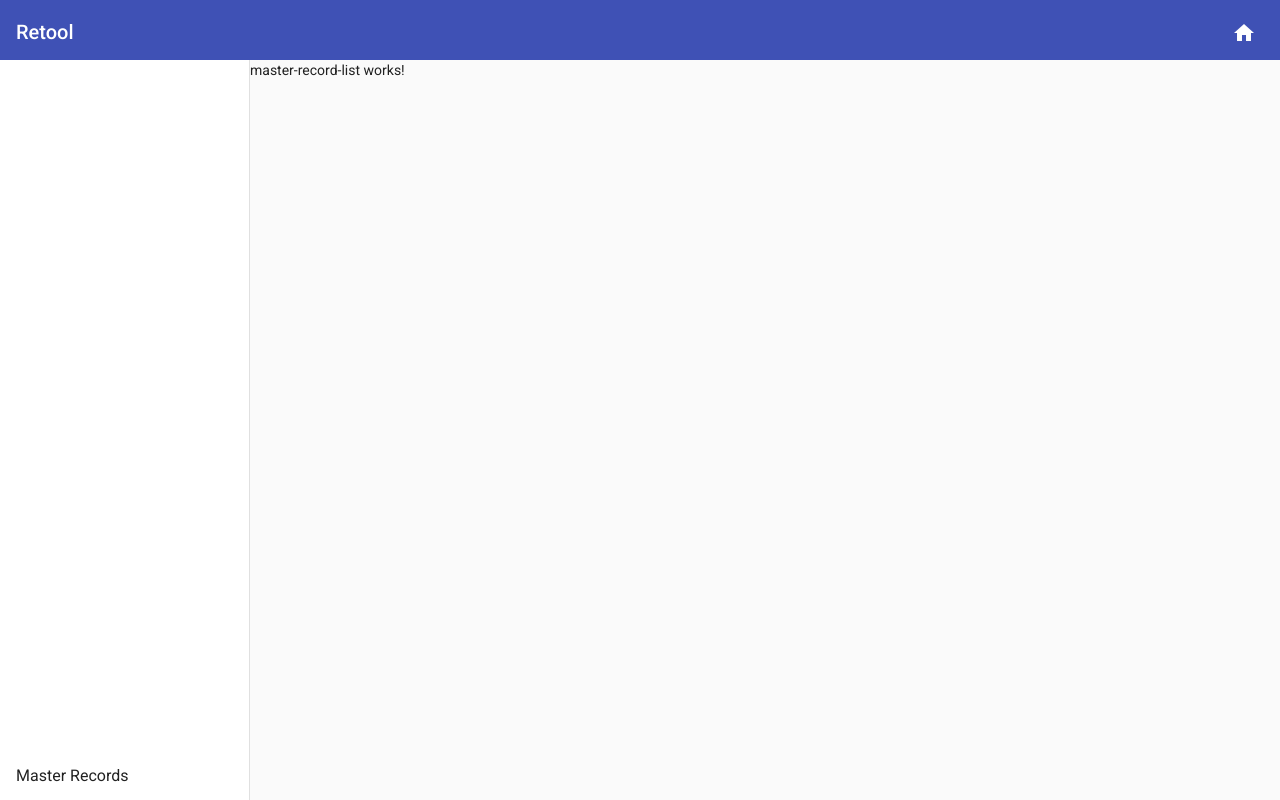
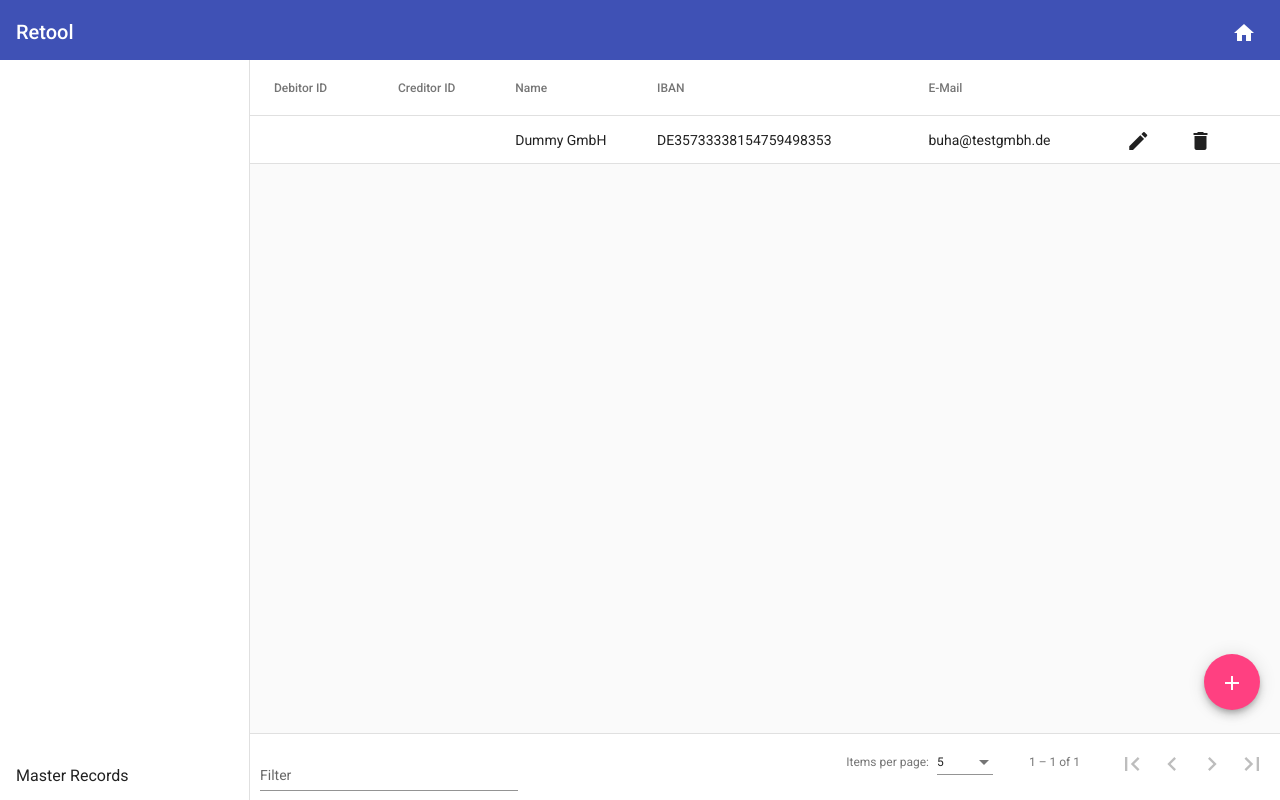
Before and after one commit to benCoder01/retool, an Angular app: page /master-records in a window 1280 px wide. Built offline with nearby package versions, Linux system fonts and the light colour scheme.

Commit message:
implement main master record list

```diff
--- a/src/app/master-data.service.ts
+++ b/src/app/master-data.service.ts
@@ -39,7 +39,7 @@ export class MasterDataService {
       this.masterData.push(c);
       return of(c.id);
     }
-    return  of(0);
+    return of(0);
   }
 
   getRecordByID(id: number): Observable<Company> {
@@ -69,6 +69,26 @@ export class MasterDataService {
     return of(this.masterData);
   }
 
+  deleteMasterRecord(c: Company): Observable<number> {
+    for (let i = 0; i < this.masterData.length; i++) {
+      if (c.id === this.masterData[i].id) {
+        this.masterData.splice(i, 1);
+        return of(c.id);
+      }
+    }
+    return of(-1);
+  }
+
+  editMasterRecord(c: Company): Observable<number> {
+    for (let i = 0; i < this.masterData.length; i++) {
+      if (c.id === this.masterData[i].id) {
+        this.masterData[i] = c;
+        return of(c.id);
+      }
+    }
+    return of(-1);
+  }
+
   private verifyCompany(c: Company): boolean {
     // TODO: Validate Company Date (esp. IBAN)
     return this.emailRegex.test(c.eMail) && this.verifyAddress(c.address);
--- a/src/app/master-record/master-record-list/master-record-list.component.css
+++ b/src/app/master-record/master-record-list/master-record-list.component.css
@@ -0,0 +1,32 @@
+table {
+  width: 100%;
+}
+.bottom-row {
+  display: flex;
+  justify-content: space-between;
+}
+
+.bottom-page {
+  position: absolute;
+  bottom: 0;
+  background-color: white;
+  height: 9%;
+  width: 100%;
+}
+
+.filter-input {
+  margin-top: 5px;
+  margin-left: 10px;
+  width: 25%;
+}
+
+.table-container {
+  height: 91%;
+  overflow: auto;
+}
+
+.fab-button {
+  position: absolute;
+  bottom: 90px;
+  right: 20px;
+}
--- a/src/app/master-record/master-record-list/master-record-list.component.html
+++ b/src/app/master-record/master-record-list/master-record-list.component.html
@@ -1 +1,71 @@
-<p>master-record-list works!</p>
+<div class="table-container">
+  <table mat-table [dataSource]="dataSource" matSort>
+    <div class="table-header">
+      <ng-container matColumnDef="name">
+        <th mat-header-cell *matHeaderCellDef mat-sort-header> Name</th>
+        <td mat-cell *matCellDef="let comp"> {{comp.name}} </td>
+      </ng-container>
+
+      <ng-container matColumnDef="eMail">
+        <th mat-header-cell *matHeaderCellDef mat-sort-header> E-Mail</th>
+        <td mat-cell *matCellDef="let company"> {{company.eMail}} </td>
+      </ng-container>
+
+      <ng-container matColumnDef="iban">
+        <th mat-header-cell *matHeaderCellDef mat-sort-header> IBAN</th>
+        <td mat-cell *matCellDef="let company"> {{company.iban}} </td>
+      </ng-container>
+
+      <ng-container matColumnDef="debitorID">
+        <th mat-header-cell *matHeaderCellDef mat-sort-header> Debitor ID</th>
+        <td mat-cell *matCellDef="let company"> {{company.debitorID}} </td>
+      </ng-container>
+
+      <ng-container matColumnDef="creditorID">
+        <th mat-header-cell *matHeaderCellDef mat-sort-header> Creditor ID</th>
+        <td mat-cell *matCellDef="let company"> {{company.creditorID}} </td>
+      </ng-container>
+      <ng-container matColumnDef="edit">
+        <th mat-header-cell *matHeaderCellDef></th>
+        <td mat-cell *matCellDef="let company">
+          <button mat-icon-button (click)="editCompany(company)">
+            <mat-icon>edit</mat-icon>
+          </button>
+        </td>
+      </ng-container>
+      <ng-container matColumnDef="delete">
+        <th mat-header-cell *matHeaderCellDef></th>
+        <td mat-cell *matCellDef="let company">
+          <button mat-icon-button (click)="deleteCompany(company)">
+            <mat-icon>delete</mat-icon>
+          </button>
+        </td>
+      </ng-container>
+
+
+    </div>
+
+    <tr mat-header-row *matHeaderRowDef="displayedColumns; sticky: true"></tr>
+    <tr mat-row *matRowDef="let row; columns: displayedColumns;"></tr>
+
+    <tr class="mat-row" *matNoDataRow>
+      <td class="mat-cell" colspan="4">No data</td>
+    </tr>
+  </table>
+</div>
+
+
+<div class="bottom-page">
+  <mat-divider></mat-divider>
+  <div class="bottom-row">
+    <mat-form-field class="filter-input" appearance="standard">
+      <mat-label>Filter</mat-label>
+      <input matInput (keyup)="applyFilter($event)" #input>
+    </mat-form-field>
+
+    <mat-paginator [pageSizeOptions]="[5, 10, 20, 100]" showFirstLastButtons></mat-paginator>
+  </div>
+</div>
+<button mat-fab class="fab-button">
+  <mat-icon (click)="openCreateDialog()">add</mat-icon>
+</button>
--- a/src/app/master-record/master-record-list/master-record-list.component.ts
+++ b/src/app/master-record/master-record-list/master-record-list.component.ts
@@ -1,15 +1,117 @@
-import { Component, OnInit } from '@angular/core';
+import {AfterViewInit, Component, OnInit, ViewChild} from '@angular/core';
+import {MasterDataService} from '../../master-data.service';
+import {Company} from '../../types';
+import {MatDialog, MatDialogConfig, MatDialogRef} from '@angular/material/dialog';
+import {CreateMasterRecordDialogComponent} from '../create-master-record-dialog/create-master-record-dialog.component';
+import {MatSnackBar} from '@angular/material/snack-bar';
+import {MatTableDataSource} from '@angular/material/table';
+import {MatPaginator} from '@angular/material/paginator';
+import {MatSort} from '@angular/material/sort';
+import {DeleteMasterRecordDialogComponent} from '../delete-master-record-dialog/delete-master-record-dialog.component';
+import {EditMasterRecordDialogComponent} from '../edit-master-record-dialog/edit-master-record-dialog.component';
 
 @Component({
   selector: 'app-master-record-list',
   templateUrl: './master-record-list.component.html',
   styleUrls: ['./master-record-list.component.css']
 })
-export class MasterRecordListComponent implements OnInit {
+export class MasterRecordListComponent implements OnInit, AfterViewInit {
 
-  constructor() { }
+  createDialogConfig: MatDialogConfig = {
+    height: '600px',
+    width: '600px',
+  };
+  displayedColumns: string[] = ['debitorID', 'creditorID', 'name', 'iban', 'eMail', 'edit', 'delete'];
+  dataSource = new MatTableDataSource<Company>([]);
+
+  company: Company = {
+    name: 'Test GmbH',
+    address: {
+      company: 'Test GmbH',
+      careOf: 'Example Person',
+      street: 'Example Street 123',
+      zipcode: '12345',
+      town: 'Example Town',
+      country: 'Germany',
+      postbox: false
+    },
+    eMail: 'buha@testgmbh.de',
+    iban: 'DE35733338154759498353',
+    bankName: 'Test Bank',
+    swift: 'LOYDCHGGZCH',
+    vatId: 'DE 136695978',
+    id: 0,
+  };
+
+
+  @ViewChild(MatPaginator) paginator: MatPaginator;
+  @ViewChild(MatSort) sort: MatSort;
+
+  constructor(public dialog: MatDialog, private masterRecordService: MasterDataService, private snackBar: MatSnackBar) {
+  }
+
+  openCreateDialog(): void {
+    this.dialog.open(CreateMasterRecordDialogComponent, this.createDialogConfig).afterClosed().subscribe(result => {
+      console.log(result);
+      if (result === -1) {
+        this.snackBar.open('Could not create entry', '', {
+          duration: 2000
+        });
+      } else {
+        this.refresh();
+      }
+    });
+  }
 
   ngOnInit(): void {
+    this.refresh();
   }
 
+  ngAfterViewInit(): void {
+    this.dataSource.paginator = this.paginator;
+    this.dataSource.sort = this.sort;
+  }
+
+  refresh(): void {
+    this.masterRecordService.getMasterRecords().subscribe((records: Company[]) => {
+      this.dataSource.data = records;
+    });
+  }
+
+  applyFilter(event: Event): void {
+    const filterValue = (event.target as HTMLInputElement).value;
+    this.dataSource.filter = filterValue.trim().toLowerCase();
+  }
+
+  editCompany(company: Company): void {
+    this.dialog.open(EditMasterRecordDialogComponent, {
+      height: '600px',
+      width: '600px',
+      data: {c: company}
+    }).afterClosed().subscribe((result) => {
+      if (result === -1) {
+        this.snackBar.open('Could not edit entry', '', {
+          duration: 2000
+        });
+      } else {
+        this.refresh();
+      }
+    });
+  }
+
+  deleteCompany(company: Company): void {
+    this.dialog.open(DeleteMasterRecordDialogComponent, {
+      data: {
+        c: company
+      }
+    }).afterClosed().subscribe((result) => {
+      if (result === -1) {
+        this.snackBar.open('Could not delete entry', '', {
+          duration: 2000
+        });
+      } else {
+        this.refresh();
+      }
+    });
+  }
 }
--- a/src/app/master-record/master-record.module.ts
+++ b/src/app/master-record/master-record.module.ts
@@ -1,13 +1,47 @@
-import { NgModule } from '@angular/core';
-import { CommonModule } from '@angular/common';
-import { MasterRecordListComponent } from './master-record-list/master-record-list.component';
-
-
+import {NgModule} from '@angular/core';
+import {CommonModule} from '@angular/common';
+import {MasterRecordListComponent} from './master-record-list/master-record-list.component';
+import {MatTableModule} from '@angular/material/table';
+import {MatButtonModule} from '@angular/material/button';
+import {MatIconModule} from '@angular/material/icon';
+import {CreateMasterRecordDialogComponent} from './create-master-record-dialog/create-master-record-dialog.component';
+import {MatDialogModule} from '@angular/material/dialog';
+import {MatFormFieldModule} from '@angular/material/form-field';
+import {MatInputModule} from '@angular/material/input';
+import {MatStepperModule} from '@angular/material/stepper';
+import {FormsModule, ReactiveFormsModule} from '@angular/forms';
+import {MatSlideToggleModule} from '@angular/material/slide-toggle';
+import {MatSnackBarModule} from '@angular/material/snack-bar';
+import {MatPaginatorModule} from '@angular/material/paginator';
+import {MatDividerModule} from '@angular/material/divider';
+import {MatSortModule} from '@angular/material/sort';
+import { DeleteMasterRecordDialogComponent } from './delete-master-record-dialog/delete-master-record-dialog.component';
+import { EditMasterRecordDialogComponent } from './edit-master-record-dialog/edit-master-record-dialog.component';
 
 @NgModule({
-  declarations: [MasterRecordListComponent],
+  declarations: [MasterRecordListComponent, CreateMasterRecordDialogComponent, DeleteMasterRecordDialogComponent, EditMasterRecordDialogComponent],
   imports: [
-    CommonModule
+    CommonModule,
+    MatTableModule,
+    MatButtonModule,
+    MatIconModule,
+    MatDialogModule,
+    MatButtonModule,
+    MatFormFieldModule,
+    MatInputModule,
+    MatStepperModule,
+    ReactiveFormsModule,
+    FormsModule,
+    MatSlideToggleModule,
+    MatSnackBarModule,
+    MatPaginatorModule,
+    MatDividerModule,
+    MatSortModule,
+  ],
+  entryComponents: [
+    CreateMasterRecordDialogComponent,
+    DeleteMasterRecordDialogComponent
   ]
 })
-export class MasterRecordModule { }
+export class MasterRecordModule {
+}
--- a/src/app/types.ts
+++ b/src/app/types.ts
@@ -12,6 +12,8 @@ export interface Invoice {
 export interface Company {
   id?: number;
   name: string;
+  debitorID?: number;
+  creditorID?: number;
   address: Address;
   eMail: string;
   iban: string;
```
Also changed, not shown: 1 other file (tests, documents, lock files or other folders).
